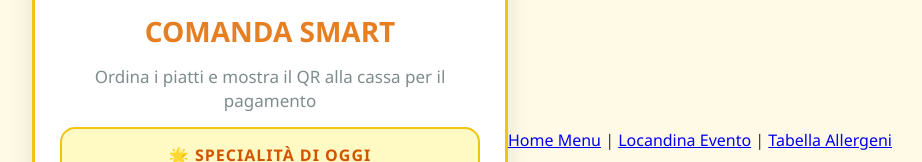
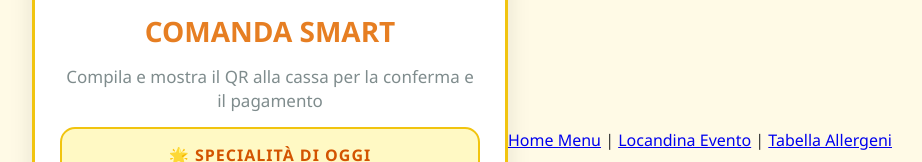
Before and after one commit to paoloisabella2114-git/comanda1, a website: page public/index.html in a window 1280 px wide. Shown: the part 260-422 px from the top of the page, without its empty margins (178-1100 px from the left). Drawn offline with Linux system fonts and the light colour scheme; no server answers.

Commit message:
Update index.html

```diff
--- a/public/index.html
+++ b/public/index.html
@@ -59,7 +59,7 @@
         <p style="font-size:12px; margin:10px 0 0 0;">Oppure procedi qui sotto per uno nuovo</p>
     </div>
 
-    <p class="intro-text">Ordina i piatti e mostra il QR alla cassa per il pagamento</p>
+    <p class="intro-text">Compila e mostra il QR alla cassa per la conferma e il pagamento</p>
 
     <div class="specials">
         <h3 id="specialita-titolo">🌟 SPECIALITÀ DI OGGI</h3>
```
